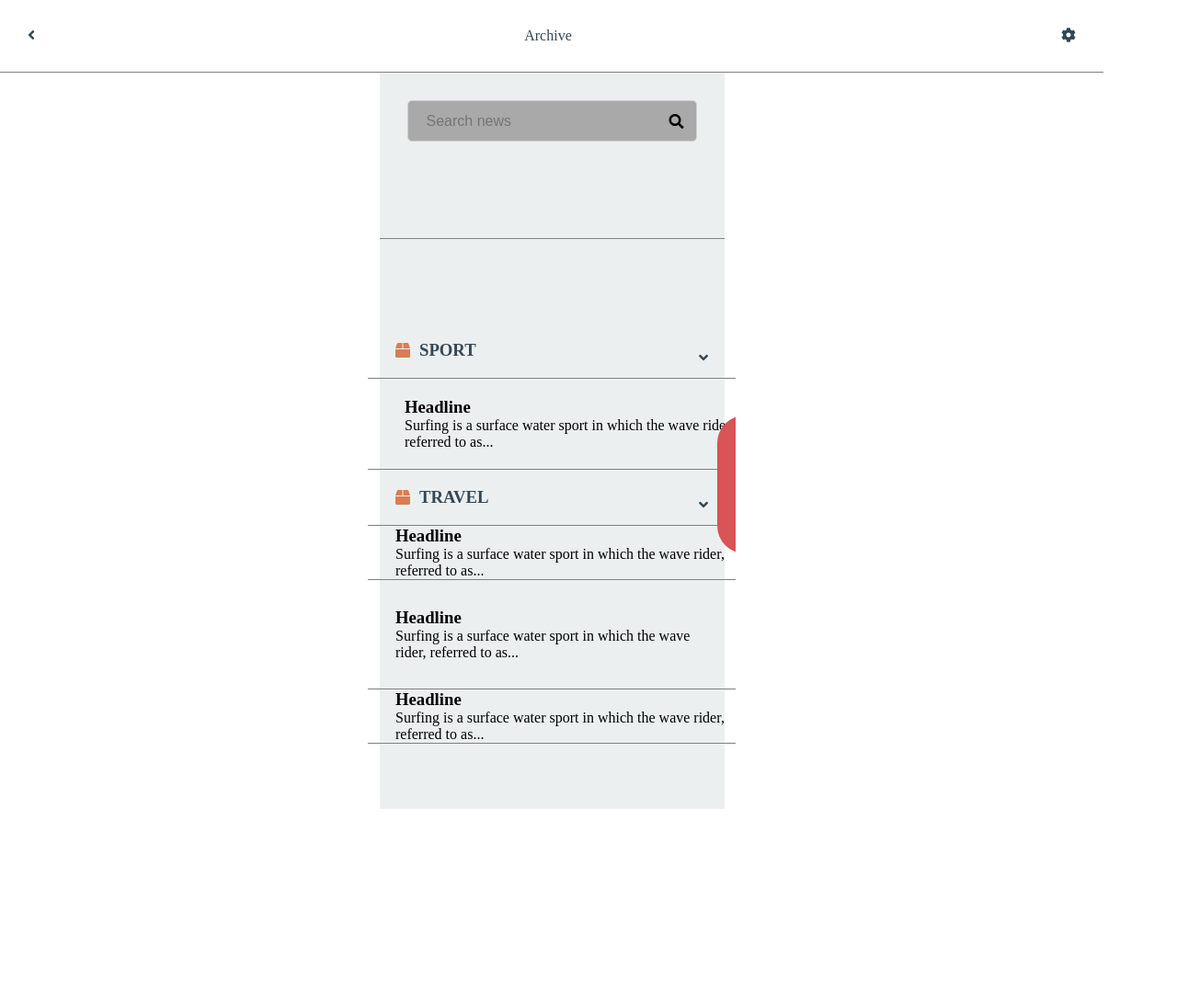
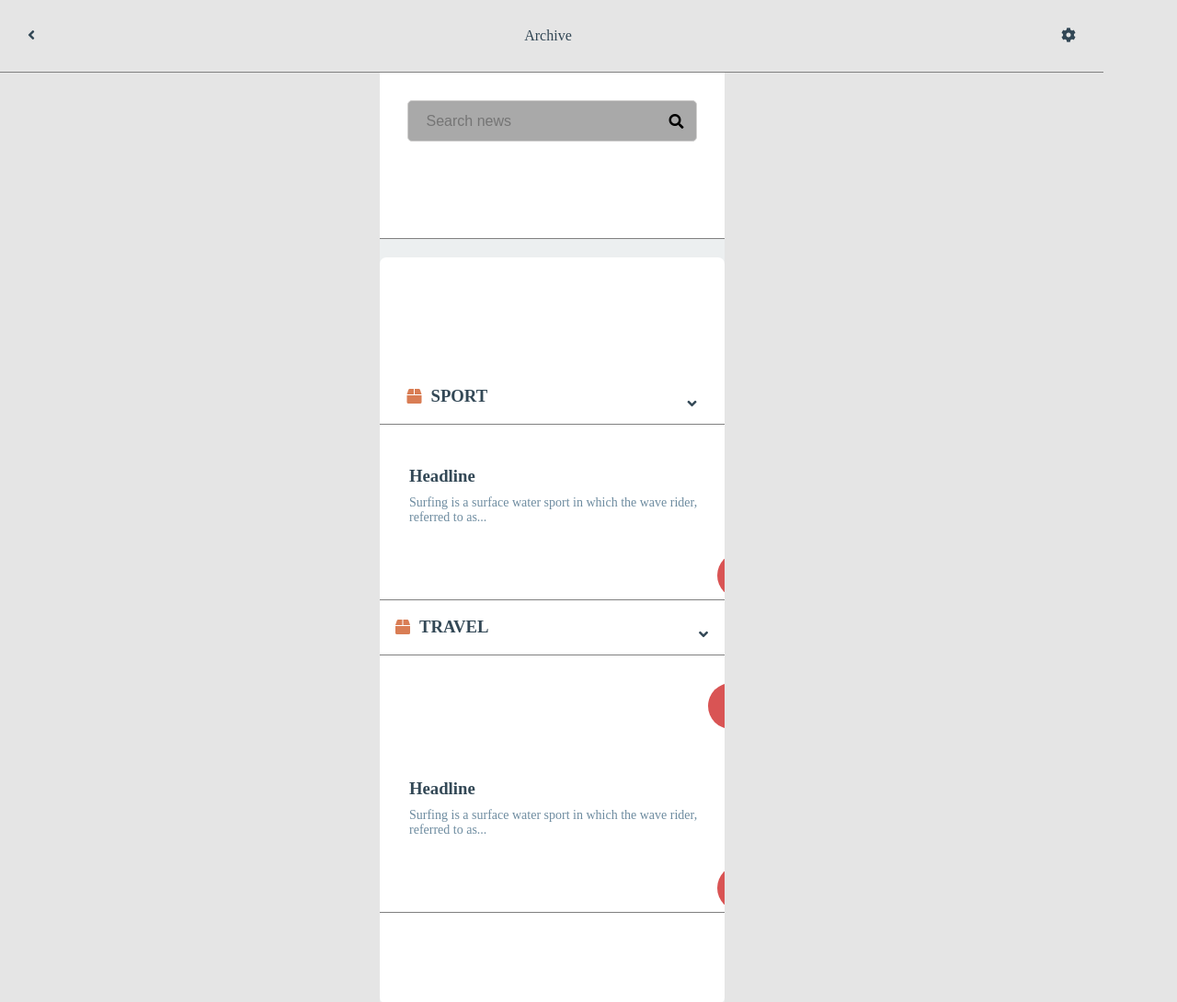
Before and after one commit to rts-cmk-wu06/newsbox-DEJENERUTA, a website: page archive.html in a window 1280 px wide. Shown: the whole page at 92% size. Before the commit the page ends 880 px from the top, so only its background shows below. Drawn offline with Linux system fonts and the light colour scheme.

Commit message:
create dark mode to archive page and slide to delete

```diff
--- a/archive.html
+++ b/archive.html
@@ -47,6 +47,7 @@
               </div>
               <div><i class="fas fa-angle-down angle-icon"></i></div>
             </article>
+            <div class="item" data-mid="1">
               <article class="article-about-surfing ">
                 <div class="item">
                   <h3 class="title">Headline</h3>
@@ -55,12 +56,10 @@
                     to as...
                   </p>
                   <button data-mid="1">delete</button>
-                <!--  <div
-              class="archive-swipe"
-              style="height: 100px; background-color: #d95454"
-            ></div> -->
                 </div>
               </article>
+            </div>
+            <div class="item" data-mid="2">
               <article class="archive-collaps">
                 <div class="archive-category">
                   <i class="fas fa-box"></i>
@@ -68,27 +67,20 @@
                 </div>
                 <div><i class="fas fa-angle-down angle-icon"></i></div>
               </article>
-            <article class="article-about-surfing">
+              <button data-mid="2">delete</button>
+            </div>
+            <div class="item" data-mid="3">
+              <article class="article-about-surfing ">
+                <div class="item">
                   <h3 class="title">Headline</h3>
                   <p class="desc">
                     Surfing is a surface water sport in which the wave rider, referred
                     to as...
                   </p>
+                  <button data-mid="3">delete</button>
+                </div>
               </article>
-            <article class="article-about-surfing1">
-              <h3>Headline</h3>
-              <p>
-                Surfing is a surface water sport in which the wave rider, referred
-                to as...
-              </p>
-            </article>
-            <article class="article-about-surfing">
-              <h3 class="title">Headline</h3>
-              <p class="desc">
-                Surfing is a surface water sport in which the wave rider, referred
-                to as...
-              </p>
-            </article>
+            </div>
           </div>
         </section>
       </main>
--- a/js/archive.js
+++ b/js/archive.js
@@ -1,3 +1,24 @@
+if (localStorage.getItem("categorySettings") === null) {
+  localStorage.setItem(
+    "categorySettings",
+    JSON.stringify({
+      world: true,
+      health: true,
+      business: true,
+      sport: true,
+      travel: true,
+    })
+  );
+}
+const categorySettings = JSON.parse(localStorage.getItem("categorySettings"));
+if (localStorage.getItem("darkModeSetting") === null) {
+  localStorage.setItem("darkModeSetting", "off");
+}
+let darkModeSetting = localStorage.getItem("darkModeSetting") === "on";
+if (darkModeSetting) {
+  document.querySelector("body").classList.add("dark");
+};
+
 let container = document.querySelector("#container");
 let actionButton = document.querySelector(".item button");
 let actionButtonWidth = actionButton.offsetWidth;
@@ -74,8 +95,8 @@ function setBack(xPos, yPos, el) {
   el.style.webkitTransition = "transform .5s ease";
 }
 function deleteItem(item) {
-  var del = document.querySelector('.item[data-mid="' + item + '"');
-  del.style.display = "none";
+  let del = document.querySelector('.item[data-mid="' + item + '"');
+   del.style.display = "none";
 }
 
 
--- a/style.css
+++ b/style.css
@@ -9,6 +9,7 @@ html,
 body,
 main {
 	height: 100%;
+	background-color: #e5e5e5;
 }
 img {
 	width: 100%;
@@ -45,6 +46,7 @@ form {
 	width: 100%;
 	padding: 30px;
 	border-bottom: 1px solid gray;
+	background-color: #ffffff;
 }
 .search-container {
 	display: block;
@@ -140,35 +142,18 @@ input#search-bar {
 }
 /* archive page */
 #container {
-	width: 400px;
-	height: 600px;
+	width: 375px;
+	height: 812px;
 	margin: 0 auto;
+	background-color: #ffffff;
 	display: flex;
 	flex-direction: column;
 	flex-wrap: nowrap;
 	align-items: center;
 	justify-content: center;
 	overflow: hidden;
+	border-radius: 7px;
 	touch-action: none;
-}
-.item {
-	width: 400px;
-	position: relative;
-	touch-action: none;
-	user-select: none;
-	display: block;
-	margin: 10px;
-	padding: 10px 0;
-}
-.item > button {
-	width: 120px;
-	height: 150px;
-	content: "delet";
-	background-color: #d95454;
-	position: absolute;
-	right: -120px;
-	top: 0;
-	cursor: pointer;
 }
 .archive-category {
 	display: flex;
@@ -187,6 +172,52 @@ input#search-bar {
 	color: #d97d54;
 	align-self: center;
 }
+.title {
+	color: #334856;
+}
+.desc {
+	color: #6e8ca0;
+}
+.item {
+	color: #fff;
+	text-align: center;
+	width: 400px;
+	height: 150px;
+	margin: 10px;
+	display: block;
+	padding: 10px 0;
+	position: relative;
+
+	box-sizing: border-box;
+	touch-action: none;
+	user-select: none;
+}
+.item:hover {
+	cursor: pointer;
+}
+.item > button {
+	font-size: 18px;
+	color: #fff;
+	background-color: #d95454;
+	width: 120px;
+	text-align: center;
+	box-sizing: border-box;
+	position: absolute;
+	right: -120px;
+	top: 2px 0;
+	cursor: pointer;
+}
+.item > h3 {
+	padding: 5px;
+	text-align: left;
+}
+.item > p {
+	font-size: 14px;
+	margin-top: 5px;
+	padding: 0 5px;
+	text-align: left;
+}
+
 /* setting page */
 
 .setting {
```
Lines whose indentation alone changed are shown as unchanged.
